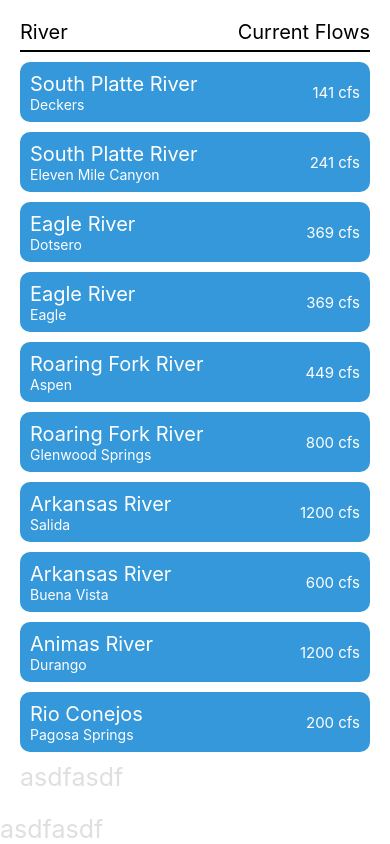
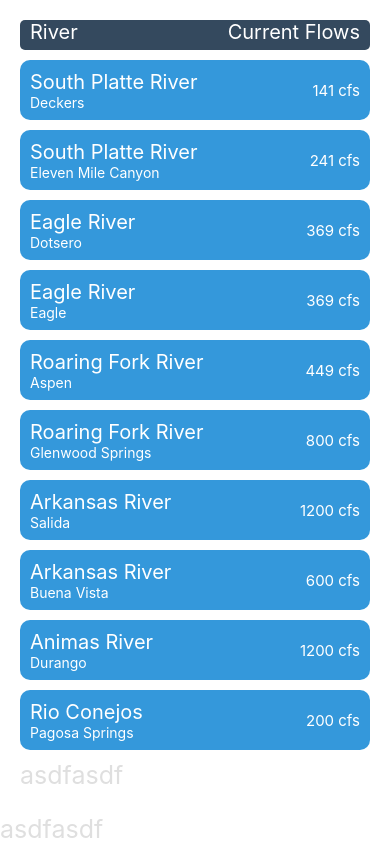
Before and after one commit to grantfogle/drift-front-end, a React Native app: screen / in a window 390 px wide. Built offline with nearby package versions, Linux system fonts and the light colour scheme.

Commit message:
added river view component, need chart library

```diff
--- a/components/Rivers.js
+++ b/components/Rivers.js
@@ -83,16 +83,19 @@ const styles = StyleSheet.create({
     },
     riversFilter: {
         width: '100%',
+        height: 30,
+        paddingLeft: 10,
+        paddingRight: 10,
+        borderRadius: 5,
+        backgroundColor: '#34495e',
         flexDirection: 'row',
         justifyContent: 'space-between',
-        borderBottomColor: '#000',
-        borderBottomWidth: 2,
         marginBottom: 10,
     },
     riversFilterText: {
         height: 30,
         fontSize: 20,
-
+        color: '#fff',
     },
     textStyle: {
         fontSize: 25,
```
Also changed, not shown: components/RiverView.js (added, +35 -0 lines).
